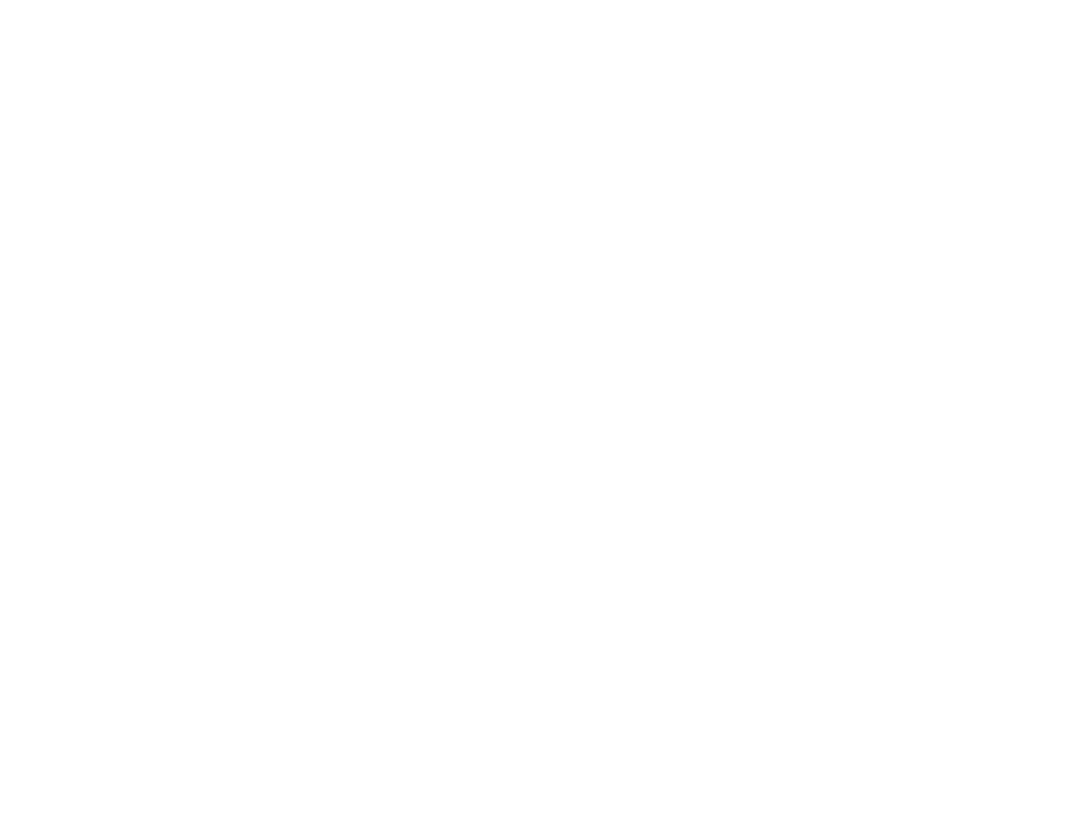
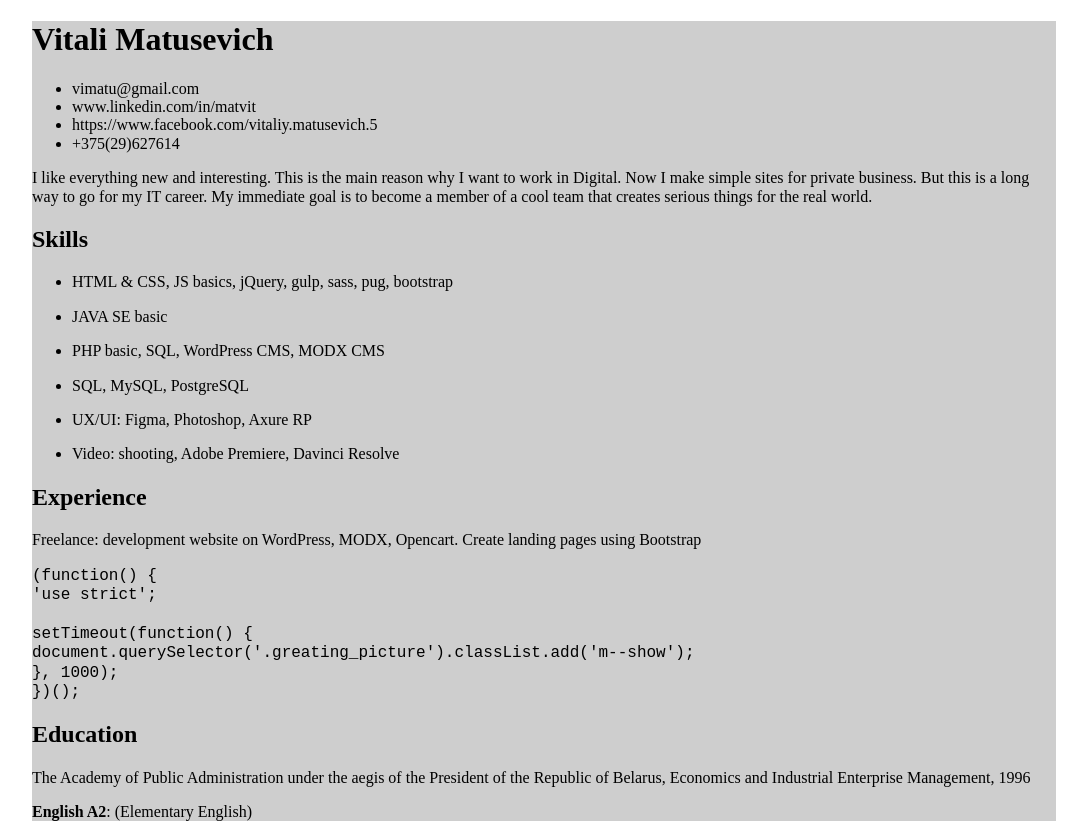
Before and after one commit to MatusVit/rsschool-cv-old, a plain HTML site: page index.html in a window 1280 px wide. Shown: the whole page, without its empty margins (96-1183 px from the left). Before the commit the page ends 800 px from the top, so only its background shows below. Drawn offline with nearby package versions, Linux system fonts and the light colour scheme.

Commit message:
feat: implement section html

```diff
--- a/index.html
+++ b/index.html
@@ -4,13 +4,83 @@
     <meta charset="UTF-8">
     <meta name="viewport" content="width=device-width, initial-scale=1.0">
     <meta http-equiv="X-UA-Compatible" content="ie=edge">
-    <title>Curriculum vitae</title>
+    <title>CV Vitali Matusevch</title>
+    <link rel="stylesheet" href="https://cdnjs.cloudflare.com/ajax/libs/normalize/8.0.1/normalize.css" integrity="sha256-WAgYcAck1C1/zEl5sBl5cfyhxtLgKGdpI3oKyJffVRI=" crossorigin="anonymous" />
     <link rel="stylesheet" href="style.css">
 </head>
 <body>
     <div class="wrapper">
-        <header></header>
-        <main></main>
+        <header>
+        </header>
+
+        <main>
+            <section class="section-cart">
+                <figure class="section-cart-photo"></figure>
+                <div class="contact">
+                    <h1>Vitali Matusevich</h1>
+                    <ul>
+                        <li>vimatu@gmail.com</li>
+                        <li>www.linkedin.com/in/matvit</li>
+                        <li>https://www.facebook.com/vitaliy.matusevich.5</li>
+                        <li>+375(29)627614</li>
+                    </ul>
+                </div>
+                <div class="section-summary">
+                    <p>I like everything new and interesting. This is the main reason why I want to work in Digital. Now I make simple sites for private business. But this is a long way to go for my IT career. My immediate goal is to become a member of a cool team that creates serious things for the real world.</p>
+                </div>
+            </section>
+
+            <section class="section-skills">
+                <h2>Skills</h2>
+                <div class="section-skills-item">
+                    <ul>
+                        <li>
+                            <p>HTML & CSS, JS basics, jQuery, gulp, sass, pug, bootstrap</p>
+                        </li>
+                        <li>
+                            <p>JAVA SE basic</p>
+                        </li>
+                        <li>
+                            <p>PHP basic, SQL, WordPress CMS, MODX CMS</p>
+                        </li>
+                        <li>
+                            <p>SQL, MySQL, PostgreSQL</p>
+                        </li>
+                        <li>
+                            <p>UX/UI: Figma, Photoshop, Axure RP</p>
+                        </li>
+                        <li>
+                            <p>Video: shooting, Adobe Premiere, Davinci Resolve</p>
+                        </li>
+                    </ul>
+                </div>
+            </section>
+
+            <section class="section-experience">
+                <h2>Experience</h2>
+                <div class="section-experience-txt">
+                    <p>Freelance: development website on WordPress, MODX, Opencart. Create landing pages using Bootstrap</p>
+                </div>
+                <div class="section-experience-code">
+                    <code>
+                        (function() {<br>
+                            'use strict';<br>
+                            <br>
+                            setTimeout(function() {<br>
+                              document.querySelector('.greating_picture').classList.add('m--show');<br>
+                            }, 1000);<br>
+                        })();
+                    </code>
+                </div>
+
+            </section>
+            <section class="section-education">
+                <h2>Education</h2>
+                <p>The Academy of Public Administration under the aegis of the President of the Republic of Belarus, Economics and Industrial Enterprise Management, 1996</p>
+                <p><strong>English A2</strong>: (Elementary English)</p>
+            </section>
+        </main>
+
         <footer></footer>
     </div>
 
--- a/style.css
+++ b/style.css
@@ -0,0 +1,6 @@
+.wrapper {
+    width: 1024px;
+    height: 100vh;
+    margin: 0 auto;
+    background: rgb(206, 206, 206);
+}
```
